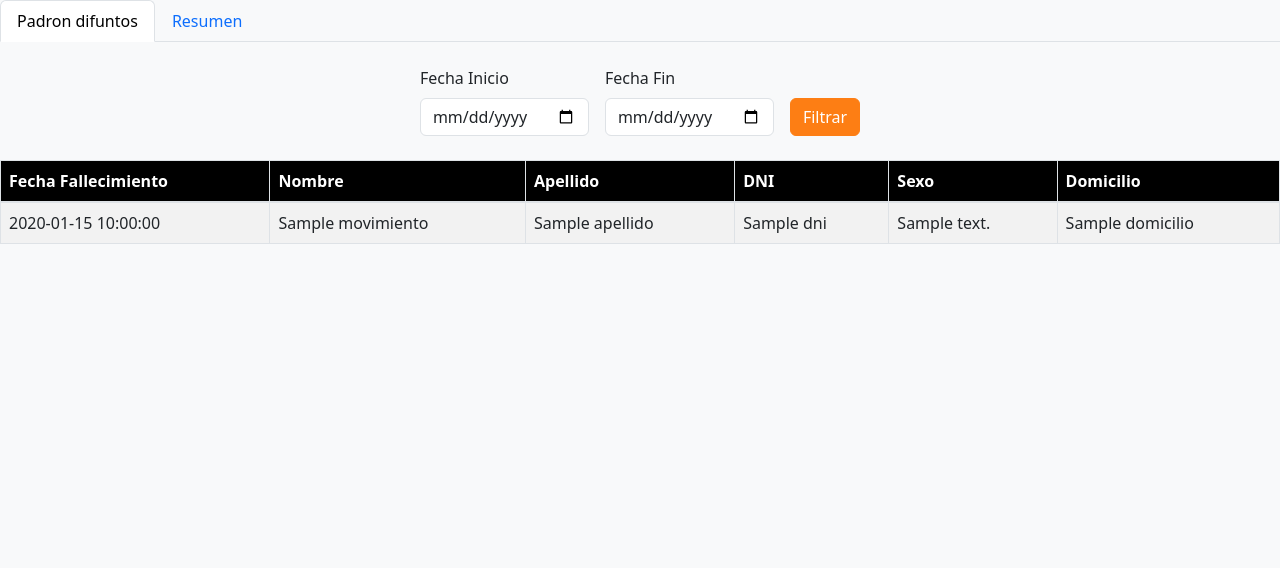
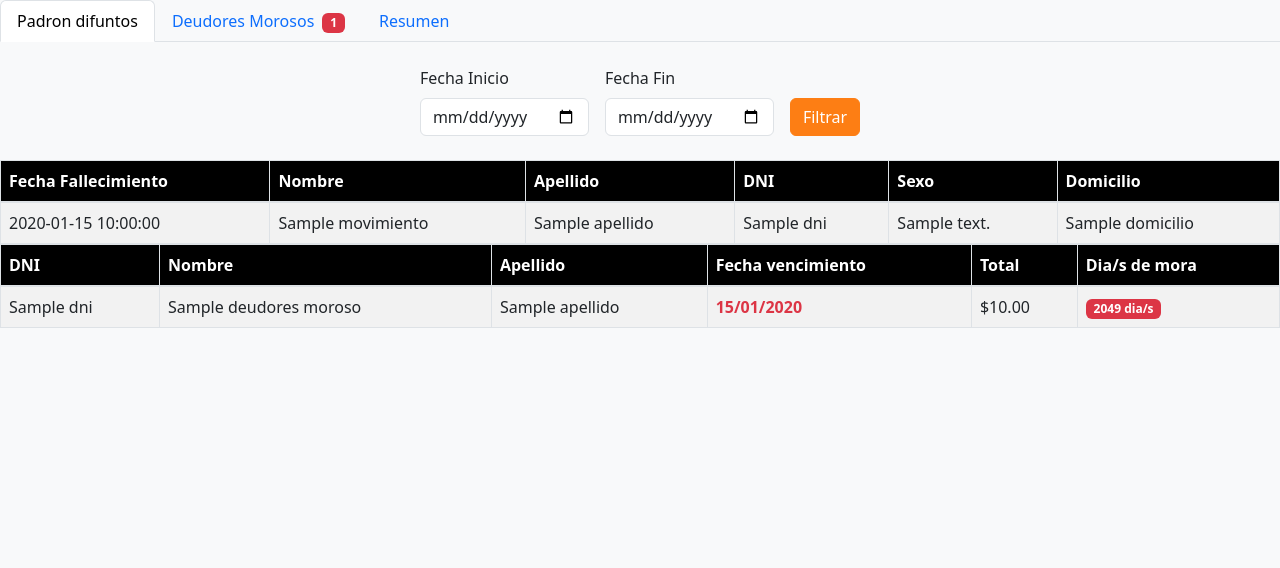
Before and after one commit to MSCB-Sistemas/cementerio, a PHP site: template mvc_cementerio/app/views/pages/estadisticas.php in a window 1280 px wide. Shown: the top 568 px of the page. Run offline with PHP 8.4, Linux system fonts and the light colour scheme; the template is opened without the code that fills it: most values are stand-ins (such as "Sample title", 1, 10 or a date in 2020); some libraries are stand-ins or nearby versions.

Commit message:
finalizada la tabla que muestra los deudos que adeudan pagos.

```diff
--- a/mvc_cementerio/app/views/pages/estadisticas.php
+++ b/mvc_cementerio/app/views/pages/estadisticas.php
@@ -1,8 +1,7 @@
 <?php
 
-// Variables para filtrar y error
 $error = '';
-$filtrar = isset($_GET['filtrar']); // Detecta si se envió el formulario con el botón "Filtrar"
+$filtrar = isset($_GET['filtrar']);
 
 ?>
     <link rel="stylesheet" href="<?= URL . '/public/css/estadisticas.css' ?>">
@@ -12,26 +11,32 @@ $filtrar = isset($_GET['filtrar']); // Detecta si se envió el formulario con el
             <button class="nav-link active" id="tablas-tab" data-bs-toggle="tab" data-bs-target="#tablas" type="button" role="tab">Padron difuntos</button>
         </li>
         <li class="nav-item">
+            <button class="nav-link" id="morosos-tab" data-bs-toggle="tab" data-bs-target="#morosos" type="button" role="tab">Deudores Morosos
+                <?php if (!empty($datos['total_morosos']) && $datos['total_morosos'] > 0): ?>
+                    <span class="badge bg-danger ms-1"><?= $datos['total_morosos'] ?></span>
+                <?php endif?>
+            </button>
+        </li>
+        <li class="nav-item">
             <button class="nav-link" id="resumen-tab" data-bs-toggle="tab" data-bs-target="#resumen" type="button" role="tab">Resumen</button>
         </li>
     </ul>
 
 <div class="tab-content mt-4">
+    <!-- Pestania Padron difuntos -->
     <div class="tab-pane fade show active" id="tablas" role="tabpanel">
-            <!-- Formulario de filtros -->
         <form method="GET" class="row g-3 mb-4 justify-content-center">
             <div class="col-auto">
                 <label for="fecha_inicio" class="form-label">Fecha Inicio</label>
-                <input type="date" class="form-control" name="fecha_inicio" id="fecha_inicio" value="<?php if(!empty($datos['fecha_inicio'])){echo htmlspecialchars($datos['fecha_inicio']);} ?>">
+                <input type="date" class="form-control" name="fecha_inicio" id="fecha_inicio" value="<?php echo !empty($datos['fecha_inicio']) ? htmlspecialchars($datos['fecha_inicio']) : '' ?>">
             </div>
 
             <div class="col-auto">
                 <label for="fecha_fin" class="form-label">Fecha Fin</label>
-                <input type="date" class="form-control" name="fecha_fin" id="fecha_fin" value="<?php if(!empty($datos['fecha_fin'])){echo htmlspecialchars($datos['fecha_fin']);} ?>">
+                <input type="date" class="form-control" name="fecha_fin" id="fecha_fin" value="<?php echo !empty($datos['fecha_fin']) ? htmlspecialchars($datos['fecha_fin']) : '' ?>">
             </div>
 
             <div class="col-auto align-self-end">
-                <!-- Boton con name="filtrar" para detectar submit intencional -->
                 <button type="submit" name="filtrar" class="btn btn-primary">Filtrar</button>
             </div>
         </form>
@@ -71,19 +76,65 @@ $filtrar = isset($_GET['filtrar']); // Detecta si se envió el formulario con el
                 <?php endif; ?>
             </tbody>
         </table>
+
         <?php if (!empty($datos['total_paginas']) && ($datos['total_paginas']) > 1): ?>
             <ul class="pagination">
                 <?php for ($i = 1; $i <= $datos['total_paginas']; $i++): ?>
-                <li>
-                    <a href="?<?= http_build_query(array_merge($_GET, ['pagina' => $i])) ?>"
-                        class="pagina-link <?php if((!empty($datos['pagina_actual']) && $i == ($datos['pagina_actual'])) || (empty($datos['pagina_actual']) && $i == 1)){echo 'pagina-activa';}?>">
+                    <li class="page-item <?= ($i == $datos['pagina_actual']) ? 'active' : '' ?>">
+                        <a class="page-link" href="?<?= http_build_query(array_merge($_GET, ['pagina' => $i])) ?>">
                             <?= $i ?>
                         </a>
-
                     </li>
                 <?php endfor; ?>
             </ul>
         <?php endif; ?>
+    </div>
+
+    <!-- Pestania para deudores morosos-->
+    <div class="tab-pane fade show active" id="morosos" role="tabpanel">
+        <?php if (!empty($datos['deudores_morosos'])): ?>
+            <table class="table table-bordered table-striped">
+                <thead class="th a">
+                    <tr>
+                    <th><?= generarOrdenLink('DNI', 'DNI', $datos) ?></th>
+                    <th><?= generarOrdenLink('Nombre', 'Nombre', $datos) ?></th>
+                    <th><?= generarOrdenLink('Apellido', 'Apellido', $datos) ?></th>
+                    <th><?= generarOrdenLink('Fecha de vencimiento', 'Fecha vencimiento', $datos) ?></th>
+                    <th><?= generarOrdenLink('Monto', 'Total', $datos) ?></th>
+                    <th><?= generarOrdenLink('Dias de Mora', 'Dia/s de mora', $datos) ?></th>
+                    </tr>
+                </thead>
+                <tbody>
+                    <?php foreach ($datos['deudores_morosos'] as $moroso): ?>
+                        <tr>
+                            <td><?= htmlspecialchars($moroso['dni']) ?></td>
+                            <td><?= htmlspecialchars($moroso['nombre']) ?></td>
+                            <td><?= htmlspecialchars($moroso['apellido']) ?></td>
+                            <td class="text-danger fw-bold">
+                                <?= date('d/m/Y', strtotime($moroso['fecha_vencimiento'])) ?>
+                            </td>
+                            <td>$<?= number_format($moroso['total'], 2) ?></td>
+                            <td><?php $dias_mora = floor((time() - strtotime($moroso['fecha_vencimiento'])) / (60 * 60 * 24));
+                            echo '<span class="badge bg-danger">' . $dias_mora . ' dia/s</span>'; ?>
+                            </td>
+                        </tr>
+                    <?php endforeach; ?>
+                </tbody>
+            </table>
+        <?php else: ?>
+            <div class="text-center py-4">
+                <i class="fas fa-check-circle text-success fa-3x mb-3"></i>
+                <p class="text-muted">No hay deudores morosos</p>
+            </div>
+        <?php endif; ?>
+    </div>
+
+    <!-- Pestania de resumen -->
+    <div class="tab-pane fade" id="resumen" role="tabpanel">
+        <div class="alert alert-info">
+            Contenido de resumen --pendiente--
+        </div>
+    </div>
 </div>
 
 <?php
@@ -117,9 +168,6 @@ function generarOrdenLink($columna, $etiqueta, $datos) {
 
 <script>
 document.addEventListener('DOMContentLoaded', function() {
-    const form = document.getElementById('form-filtro-resumen');
-    const contenedor = document.getElementById('contenedor-resumen');
-
     // Restaurar el tab activo guardado
     const lastTab = localStorage.getItem('activeTab');
     if (lastTab) {
@@ -137,27 +185,5 @@ function generarOrdenLink($columna, $etiqueta, $datos) {
             localStorage.setItem('activeTab', activeTab);
         });
     });
-
-    // AJAX filtrado
-    if (form && contenedor) {
-        form.addEventListener('submit', function(e) {
-            e.preventDefault();
-
-            const formData = new FormData(form);
-
-            fetch('resumen_datos.php', {
-                method: 'POST',
-                body: formData
-            })
-            .then(res => res.text())
-            .then(html => {
-                contenedor.innerHTML = html;
-            })
-            .catch(err => {
-                contenedor.innerHTML = "<p class='text-danger'>Error al cargar datos</p>";
-                console.error(err);
-            });
-        });
-    }
 });
 </script>
```
Also changed, not shown: mvc_cementerio/app/controllers/EstadisticasController.php (+10 -6 lines), mvc_cementerio/app/models/EstadisticasModel.php (+16 -8 lines). Lines whose indentation alone changed are shown as unchanged.
